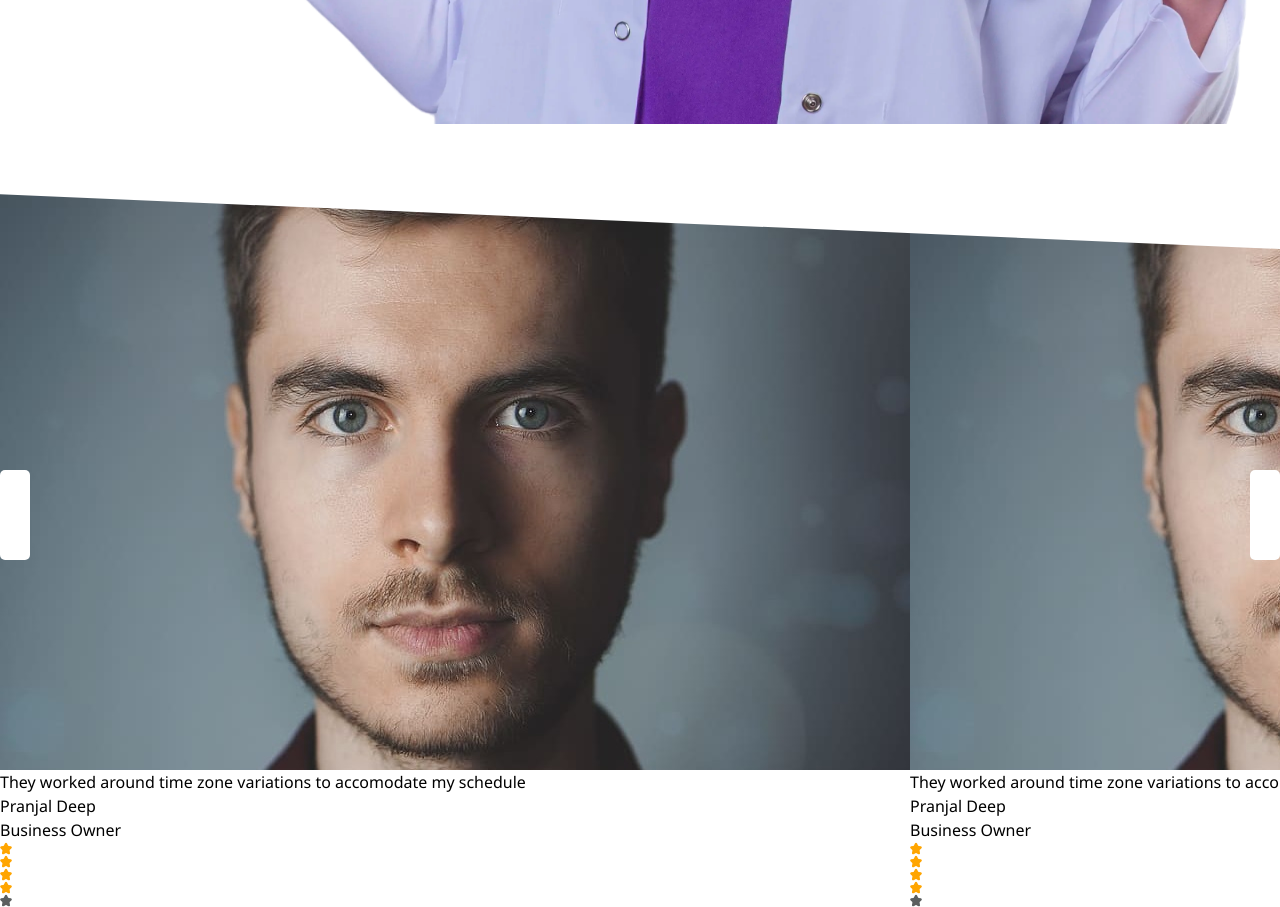
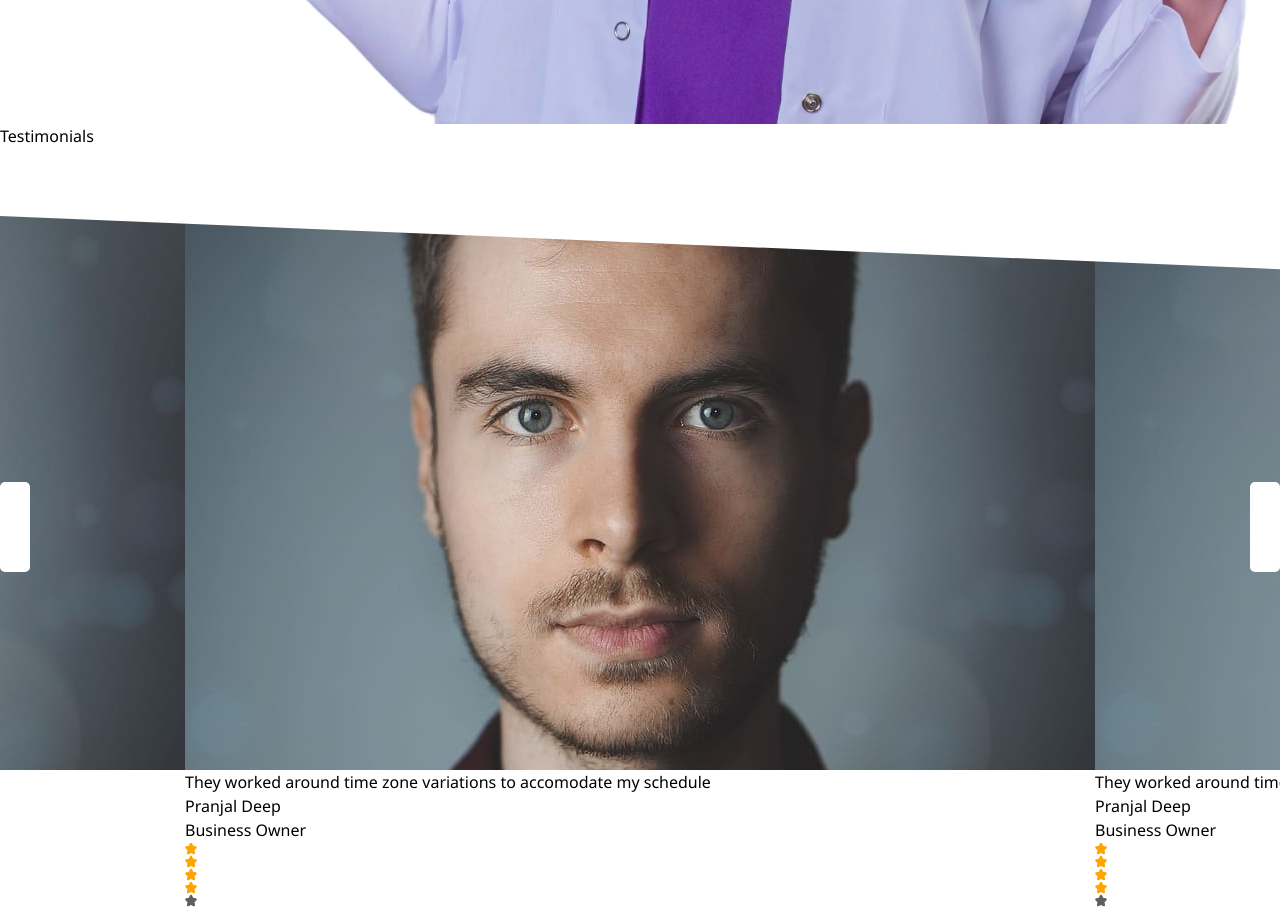
Before and after one commit to itseskimo/Slot-Scheduling, a React (Vite) app: page / in a window 1280 px wide. Shown: the part 1680-2587 px from the top of the page. Built offline with nearby package versions, Linux system fonts and the light colour scheme.

Commit message:
update: changing clippath

```diff
--- a/src/components/Testimonials/Testimonials.tsx
+++ b/src/components/Testimonials/Testimonials.tsx
@@ -34,21 +34,23 @@ const Testimonials = () => {
   }, [emblaApi, onSelect])
 
   return (
-    <div className='bg-[#060f17]'>
+    <div className='bg-[#060f17] relative '>
 
-      <div className="embla bg-gray-900 testimonial-bg ">
-        <div className="embla__viewport my-[120px]" ref={emblaRef}>
+      <div className=' flex-col gap-3 flex items-center justify-center absolute z-10 left-[50%] top-[22%] transform -translate-x-1/2 -translate-y-1/2'>
+        <h6 className='text-white  text-6xl font-semibold'>Testimonials</h6>
+        <p className='h-1 w-20 bg-[#00acc1] rounded-md'></p>
+      </div>
 
-          <div className=' flex-col gap-4 flex items-center justify-center py-10'>
-            <h6 className='text-white  text-6xl font-semibold'>Testimonials</h6>
-            <p className='h-1 w-20 bg-[#00acc1]'></p>
-          </div>
+      <div className="embla bg-gray-900 testimonial-bg  " >
 
-          <div className="embla__container">
+        <div className="embla__viewport my-[280px]" ref={emblaRef}>
+
+          <div className="embla__container ">
             {[0, 1, 2, 3, 4, 5, 6, 7, 8, 9, 1, 1, 1, 1, 1, 1, 11, 11, 1, 1, 1, 1].map(() => (
-              <div className="cursor-pointer p-[16px] text-white mr-[25px]   shadow flex flex-col justify-between embla__slide  w-[260px] bg-slate-100">
+              <div
+              className="cursor-pointer p-[16px] text-white mr-[25px]   shadow flex flex-col justify-between embla__slide  w-[260px] bg-[#060f17] rounded-3xl">
 
-                <img src='./img/MODEL.jpg' className='h-[160px]' />
+                <img src='./img/MODEL.jpg' className='h-[160px] rounded-3xl' />
 
                 <p className="text-[16px] py-4">They worked around time zone variations to accomodate my schedule</p>
                 <h6 className=" font-semibold">Pranjal Deep</h6>
```
